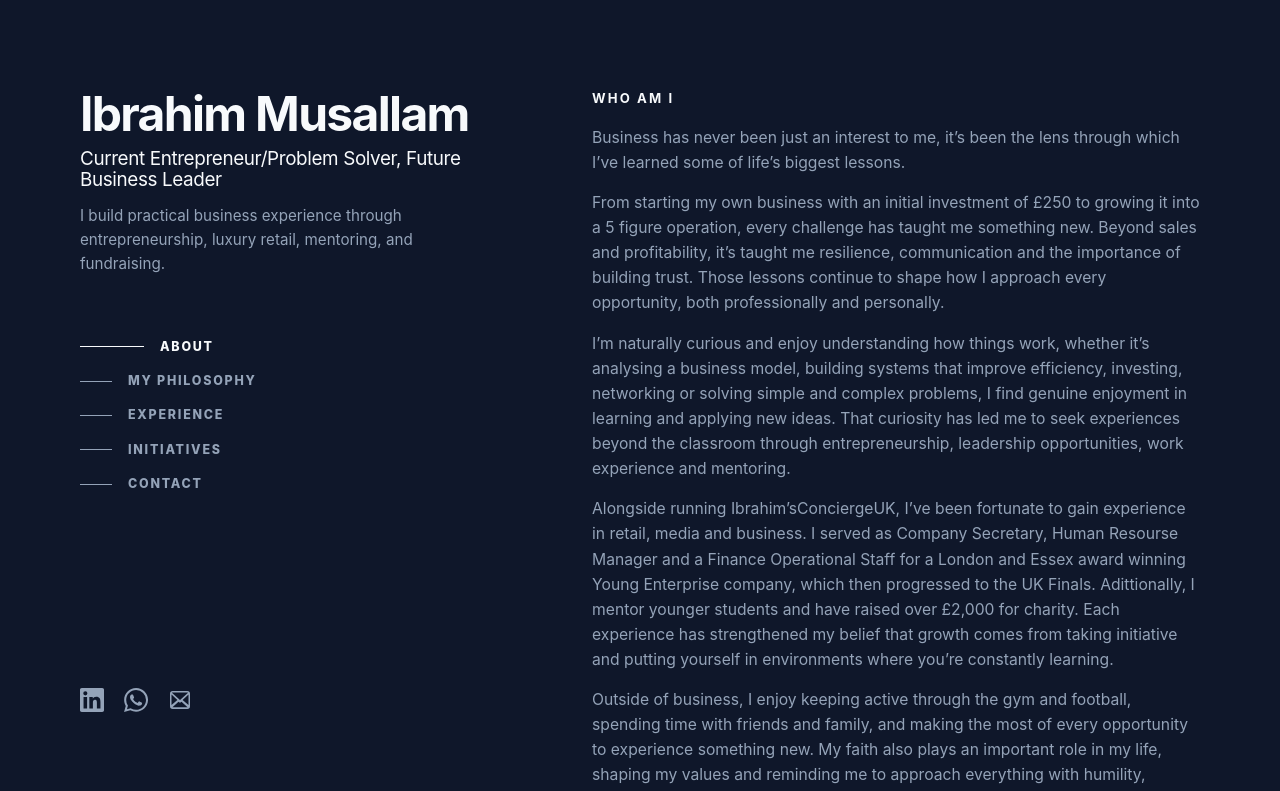
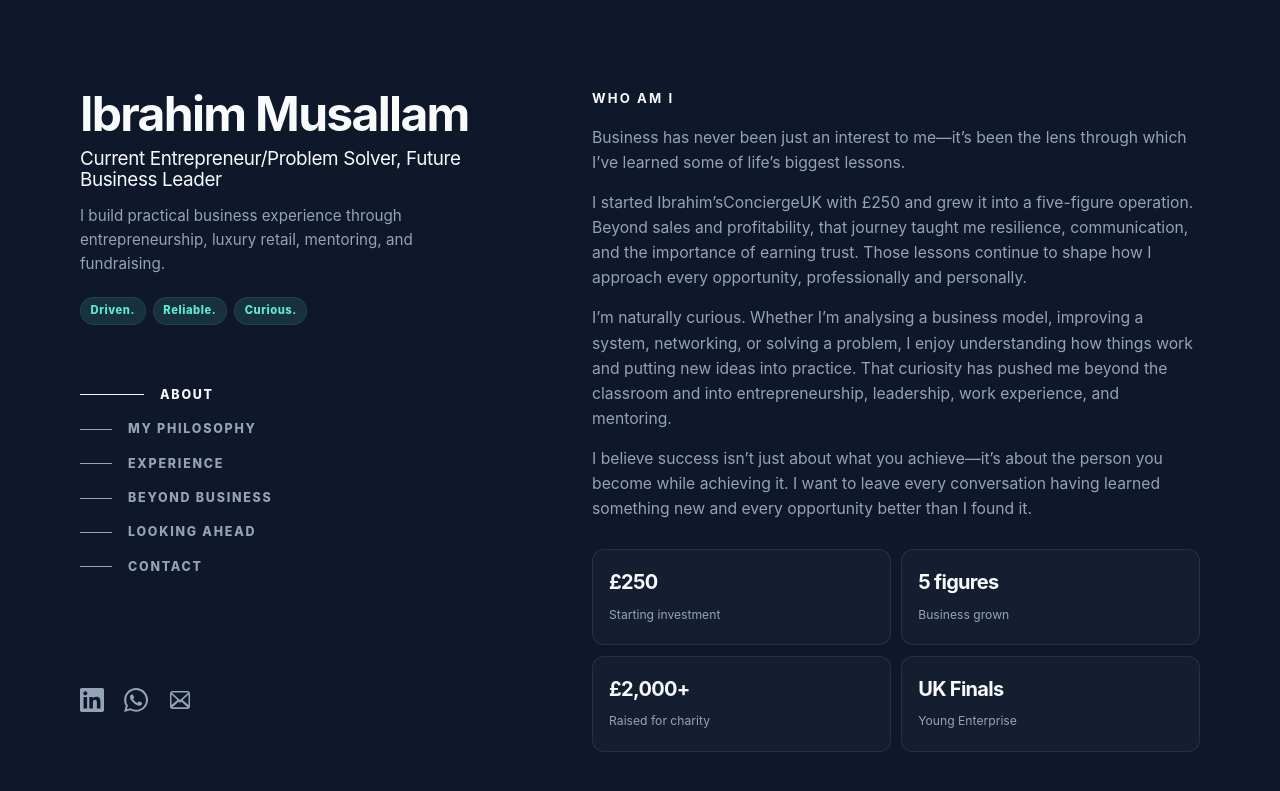
Before and after one commit to ibrahimmusallam10/Ibrahim-sConciergeUK, a React (Vite) app: page / in a window 1280 px wide. Shown: the top 791 px of the page. Built offline with nearby package versions, Linux system fonts and the light colour scheme.

Commit message:
Add personal story sections

```diff
--- a/src/App.tsx
+++ b/src/App.tsx
@@ -101,7 +101,8 @@ const sections = [
   { id: 'about', label: 'About' },
   { id: 'philosophy', label: 'My Philosophy' },
   { id: 'experience', label: 'Experience' },
-  { id: 'initiatives', label: 'Initiatives' },
+  { id: 'beyond', label: 'Beyond Business' },
+  { id: 'future', label: 'Looking Ahead' },
   { id: 'contact', label: 'Contact' }
 ]
 
@@ -155,6 +156,11 @@ export default function App() {
           <p className="intro-role">
             I build practical business experience through entrepreneurship, luxury retail, mentoring, and fundraising.
           </p>
+          <p className="personal-signature" aria-label="Driven, reliable and curious">
+            <span>Driven.</span>
+            <span>Reliable.</span>
+            <span>Curious.</span>
+          </p>
 
           <nav className="side-nav" aria-label="Page sections">
             {sections.map((section) => (
@@ -185,39 +191,31 @@ export default function App() {
           <h2>Who Am I</h2>
           <div className="copy">
             <p>
-              Business has never been just an interest to me, it’s been the lens through which I’ve learned some of
+              Business has never been just an interest to me—it’s been the lens through which I’ve learned some of
               life’s biggest lessons.
             </p>
             <p>
-              From starting my own business with an initial investment of £250 to growing it into a 5 figure operation,
-              every challenge has taught me something new. Beyond sales and profitability, it’s taught me resilience,
-              communication and the importance of building trust. Those lessons continue to shape how I approach every
-              opportunity, both professionally and personally.
+              I started Ibrahim’sConciergeUK with £250 and grew it into a five-figure operation. Beyond sales and
+              profitability, that journey taught me resilience, communication, and the importance of earning trust.
+              Those lessons continue to shape how I approach every opportunity, professionally and personally.
             </p>
             <p>
-              I’m naturally curious and enjoy understanding how things work, whether it’s analysing a business model,
-              building systems that improve efficiency, investing, networking or solving simple and complex problems, I
-              find genuine enjoyment in learning and applying new ideas. That curiosity has led me to seek experiences
-              beyond the classroom through entrepreneurship, leadership opportunities, work experience and mentoring.
+              I’m naturally curious. Whether I’m analysing a business model, improving a system, networking, or solving
+              a problem, I enjoy understanding how things work and putting new ideas into practice. That curiosity has
+              pushed me beyond the classroom and into entrepreneurship, leadership, work experience, and mentoring.
             </p>
             <p>
-              Alongside running Ibrahim’sConciergeUK, I’ve been fortunate to gain experience in retail, media and
-              business. I served as Company Secretary, Human Resourse Manager and a Finance Operational Staff for a
-              London and Essex award winning Young Enterprise company, which then progressed to the UK Finals.
-              Adittionally, I mentor younger students and have raised over £2,000 for charity. Each experience has
-              strengthened my belief that growth comes from taking initiative and putting yourself in environments where
-              you’re constantly learning.
+              I believe success isn’t just about what you achieve—it’s about the person you become while achieving it.
+              I want to leave every conversation having learned something new and every opportunity better than I found
+              it.
             </p>
-            <p>
-              Outside of business, I enjoy keeping active through the gym and football, spending time with friends and
-              family, and making the most of every opportunity to experience something new. My faith also plays an
-              important role in my life, shaping my values and reminding me to approach everything with humility,
-              gratitude and integrity.
-            </p>
-            <p>
-              I’m still at the beginning of my journey, and that’s what excites me most. There is always another skill
-              to develop, another person to learn from and another challenge to take on.
-            </p>
+          </div>
+
+          <div className="achievement-grid" aria-label="Selected achievements">
+            <div><strong>£250</strong><span>Starting investment</span></div>
+            <div><strong>5 figures</strong><span>Business grown</span></div>
+            <div><strong>£2,000+</strong><span>Raised for charity</span></div>
+            <div><strong>UK Finals</strong><span>Young Enterprise</span></div>
           </div>
         </section>
 
@@ -271,13 +269,65 @@ export default function App() {
           </div>
         </section>
 
+        <section id="beyond" className="section-block personal-section">
+          <h2>Beyond Business</h2>
+          <div className="personal-card-grid">
+            <article>
+              <p className="card-number">01</p>
+              <h3>People & Experiences</h3>
+              <p>
+                Outside business, I value time with family and friends, going to the gym, playing football, travelling,
+                and attending networking events. I genuinely enjoy meeting new people and learning from their
+                experiences.
+              </p>
+            </article>
+            <article>
+              <p className="card-number">02</p>
+              <h3>Faith & Values</h3>
+              <p>
+                Faith is the foundation of who I am. It shapes how I make decisions, treat people, and respond to both
+                success and setbacks—with gratitude, integrity, humility, and purpose.
+              </p>
+            </article>
+            <article>
+              <p className="card-number">03</p>
+              <h3>Always Improving</h3>
+              <p>
+                I’m working to become more disciplined, patient, and dependable: listening more carefully,
+                communicating clearly, thinking longer-term, and becoming someone others can genuinely rely on.
+              </p>
+            </article>
+          </div>
+        </section>
+
+        <section id="future" className="section-block future-section">
+          <p className="section-eyebrow">The next chapter</p>
+          <h2>Looking Ahead</h2>
+          <div className="copy">
+            <p>
+              Over the next three to five years, I aim to complete a degree apprenticeship, build businesses that
+              create genuine value, grow my network, and put myself in rooms where I can learn from people ahead of me.
+              Long term, I want to build something with a lasting impact on others.
+            </p>
+            <blockquote>
+              Reputation, relationships, and integrity will always be worth more than short-term profit.
+            </blockquote>
+            <p>
+              I’ve learned this through deals that fell through and mistakes made by trusting the wrong people. Those
+              moments were difficult, but they made me more thoughtful about the opportunities I pursue and the people
+              I choose to build with.
+            </p>
+          </div>
+        </section>
+
         <section id="contact" className="section-block contact-section">
           <div className="contact-intro">
             <p className="contact-kicker">Get in touch</p>
             <h2>Let’s Connect</h2>
             <p>
-              Have an opportunity, idea, or question? I’m always open to meeting ambitious people and exploring what
-              we could build together.
+              I’d love to hear from entrepreneurs, founders, business leaders, recruiters, and anyone who enjoys
+              solving problems or creating opportunities. If we could learn from each other or work together, let’s
+              connect.
             </p>
             <div className="contact-details">
               <a href="mailto:ibrahimmusallam10@gmail.com">ibrahimmusallam10@gmail.com</a>
--- a/src/styles.css
+++ b/src/styles.css
@@ -109,6 +109,24 @@ h3 {
   font-size: 0.95rem;
 }
 
+.personal-signature {
+  display: flex;
+  flex-wrap: wrap;
+  gap: 0.45rem;
+  margin: 1.25rem 0 0;
+}
+
+.personal-signature span {
+  padding: 0.26rem 0.6rem;
+  color: var(--accent);
+  background: var(--accent-soft);
+  border: 1px solid rgba(94, 234, 212, 0.1);
+  border-radius: 999px;
+  font-size: 0.7rem;
+  font-weight: 800;
+  letter-spacing: 0.05em;
+}
+
 .side-nav {
   display: grid;
   gap: 0.9rem;
@@ -211,6 +229,34 @@ h3 {
   font-weight: 600;
 }
 
+.achievement-grid {
+  display: grid;
+  grid-template-columns: repeat(2, minmax(0, 1fr));
+  gap: 0.65rem;
+  margin-top: 1.75rem;
+}
+
+.achievement-grid div {
+  display: grid;
+  gap: 0.15rem;
+  min-height: 6rem;
+  padding: 1rem;
+  background: var(--panel-soft);
+  border: 1px solid var(--border);
+  border-radius: 0.75rem;
+}
+
+.achievement-grid strong {
+  color: var(--heading);
+  font-size: 1.25rem;
+  letter-spacing: -0.035em;
+}
+
+.achievement-grid span {
+  color: var(--muted);
+  font-size: 0.76rem;
+}
+
 .item-list {
   display: grid;
   gap: 0.55rem;
@@ -276,6 +322,59 @@ h3 {
   border-radius: 999px;
   font-size: 0.74rem;
   font-weight: 800;
+}
+
+.personal-card-grid {
+  display: grid;
+  gap: 0.75rem;
+}
+
+.personal-card-grid article {
+  display: grid;
+  grid-template-columns: 2.5rem minmax(0, 1fr);
+  padding: 1.15rem;
+  background: var(--panel-soft);
+  border: 1px solid var(--border);
+  border-radius: 0.85rem;
+}
+
+.personal-card-grid h3,
+.personal-card-grid article > p:last-child {
+  grid-column: 2;
+}
+
+.personal-card-grid article > p:last-child {
+  margin: 0;
+  color: var(--muted);
+}
+
+.card-number {
+  grid-row: 1 / span 2;
+  margin: 0;
+  color: var(--accent);
+  font-size: 0.7rem;
+  font-weight: 800;
+  letter-spacing: 0.08em;
+}
+
+.section-eyebrow {
+  margin: 0 0 0.55rem;
+  color: var(--accent);
+  font-size: 0.72rem;
+  font-weight: 800;
+  letter-spacing: 0.16em;
+  text-transform: uppercase;
+}
+
+.future-section blockquote {
+  margin: 1.75rem 0;
+  padding: 0 0 0 1.2rem;
+  color: var(--heading);
+  border-left: 2px solid var(--accent);
+  font-size: clamp(1.15rem, 2.5vw, 1.45rem);
+  font-weight: 600;
+  line-height: 1.45;
+  letter-spacing: -0.025em;
 }
 
 .contact-section {
@@ -448,6 +547,15 @@ h3 {
     padding: 0;
   }
 
+  .achievement-grid {
+    grid-template-columns: 1fr 1fr;
+  }
+
+  .achievement-grid div {
+    min-height: 5.5rem;
+    padding: 0.8rem;
+  }
+
   .contact-section {
     grid-template-columns: 1fr;
     padding: 1rem;
```
